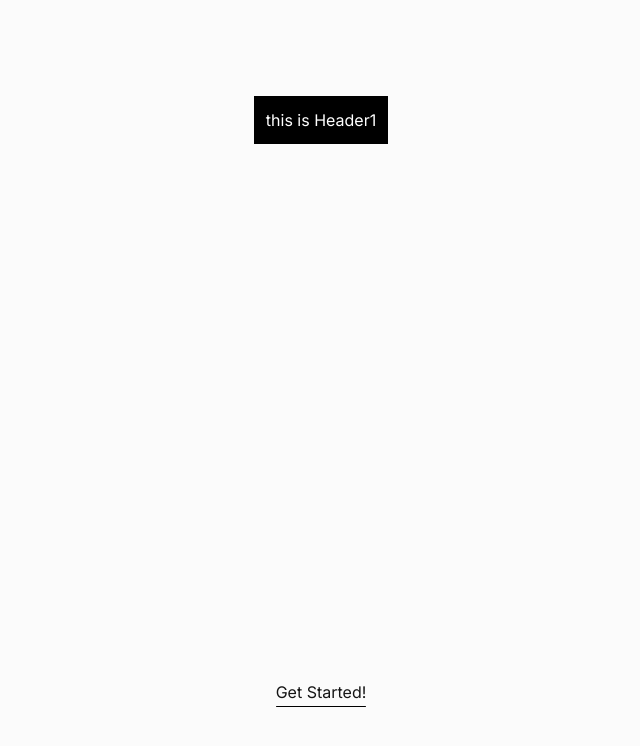
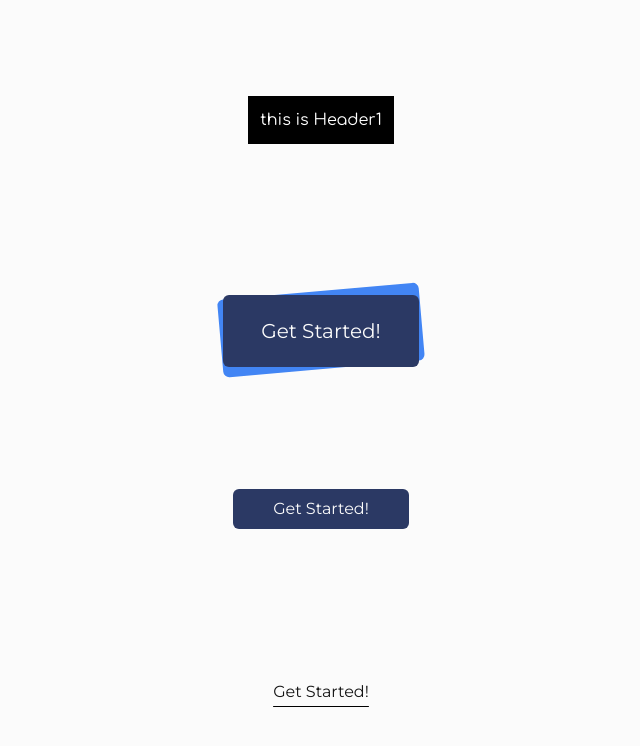
Before and after one commit to vervetto-official/vervetto-lite, a Next.js app: page / in a window 1280 px wide. Shown: the top 746 px of the page, without its empty margins (319-959 px from the left). Built offline with nearby package versions, Linux system fonts and the light colour scheme.

Commit message:
Completed 1 type of button with 2 types of styles

```diff
--- a/app/globals.css
+++ b/app/globals.css
@@ -18,6 +18,11 @@
 body {
   color: rgb(var(--foreground-rgb));
   background: rgb(var(--background-rgb));
+  font-family: var(--font-montserrat);
+}
+
+h1, h2, h3, h4, h5 {
+  font-family: var(--font-comfortaa);
 }
 
 @layer utilities {
--- a/app/layout.tsx
+++ b/app/layout.tsx
@@ -1,8 +1,15 @@
 import type { Metadata } from "next";
-import { Inter } from "next/font/google";
+import { Montserrat, Comfortaa } from "next/font/google";
 import "./globals.css";
 
-const inter = Inter({ subsets: ["latin"] });
+const montserrat = Montserrat({
+  subsets: ["latin"],
+  variable: '--font-montserrat'
+});
+const comfortaa = Comfortaa({
+  subsets: ["latin"],
+  variable: '--font-comfortaa'
+});
 
 export const metadata: Metadata = {
   title: "Vervetto",
@@ -16,7 +23,7 @@ export default function RootLayout({
 }>) {
   return (
     <html lang="en">
-      <body className={inter.className}>{children}</body>
+      <body className={`${montserrat.variable} ${comfortaa.variable}`}>{children}</body>
     </html>
   );
 }
--- a/blocks/header-1/index.tsx
+++ b/blocks/header-1/index.tsx
@@ -3,8 +3,10 @@ import { Button } from "@/components/button";
 export const Header1 = () => {
     return (
         <>
-            <h1 className="bg-black text-white p-3">this is Header1</h1>
-            <Button type="link" href="#" className="lskjf">Get Started!</Button>
+            <h1 className="bg-black text-white p-3 mb-7">this is Header1</h1>
+            <Button type="button" visual="styled" href="#">Get Started!</Button>
+            <Button type="button" href="#">Get Started!</Button>
+            <Button type="link" href="#" className="mt-7">Get Started!</Button>
         </>
     );
 }
--- a/components/button/button.module.css
+++ b/components/button/button.module.css
@@ -1,5 +1,28 @@
 .button {
+    position: relative;
+}
 
+.button.standard {
+
+}
+
+.button.styled::before {
+    content: " ";
+    position: absolute;
+    width: 103.5%;
+    height: 109%;
+    top: -4.5%;
+    left: -1.75%;
+    transform: rotate(-5deg);
+    transition-property: transform;
+    transition-duration: 0.2s;
+    transform-origin: center center;
+    transition-timing-function: ease-in-out;
+    z-index: -1;
+}
+
+.button.styled:hover::before {
+    transform: rotate(3deg);
 }
 
 .link {
--- a/components/button/index.tsx
+++ b/components/button/index.tsx
@@ -8,7 +8,7 @@ interface ButtonProps {
     children?: React.ReactNode
 }
 
-export const Button = ({className = "", type, visual, href, children}: ButtonProps) =>{
+export const Button = ({className = "", type, visual = "standard", href, children}: ButtonProps) =>{
     switch (type) {
         case "link":
             return (
@@ -21,7 +21,16 @@ export const Button = ({className = "", type, visual, href, children}: ButtonPro
             break;
 
         case "button":
-
+            if (visual == "styled") {
+                return (
+                    <a href={href} className={className + " " + "bg-[#2B3964] before:bg-[#4285F4] text-[#FBFBFB] text-xl py-[22px] px-[38px] rounded-md before:rounded-md " + styles.button + " " + styles.styled }>{children}</a>
+                );
+            }
+            else {
+                return (
+                    <a href={href} className={className + " " + "bg-[#2B3964] hover:bg-[#394A7D] duration-500 text-[#FBFBFB] text-base py-2 px-10 rounded-md " + styles.button + " " + styles.standard }>{children}</a>
+                );
+            }
             break;
 
         default:
--- a/tailwind.config.ts
+++ b/tailwind.config.ts
@@ -14,6 +14,14 @@ const config: Config = {
         "gradient-conic":
           "conic-gradient(from 180deg at 50% 50%, var(--tw-gradient-stops))",
       },
+      fontFamily: {
+        montserrat: [
+          'var(--font-montserrat)'
+        ],
+        comfortaa: [
+          'var(--font-comfortaa)'
+        ]
+      }
     },
   },
   plugins: [],
```
